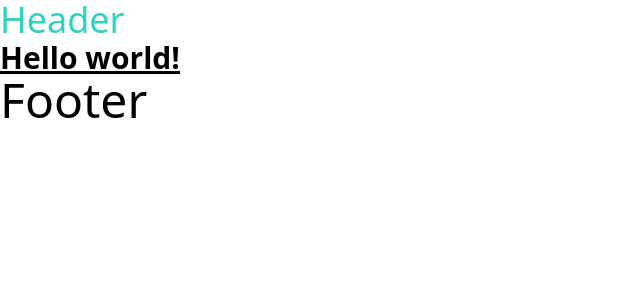
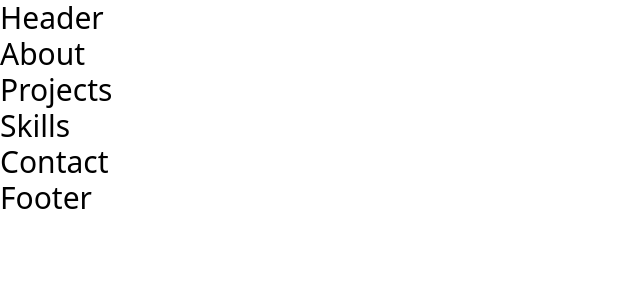
Before and after one commit to EC-9624/portfolio, a React (Vite) app: page / in a window 1280 px wide. Shown: the top 300 px of the page, without its empty margins (0-640 px from the left). Built offline with nearby package versions, Linux system fonts and the light colour scheme.

Commit message:
add boilerplate

```diff
--- a/index.html
+++ b/index.html
@@ -1,13 +1,19 @@
 <!DOCTYPE html>
 <html lang="en">
+
 <head>
   <meta charset="UTF-8" />
   <link rel="icon" type="image/svg+xml" href="/vite.svg" />
   <meta name="viewport" content="width=device-width, initial-scale=1.0" />
-    <title>Vite + React</title>
+  <title>Portfolio</title>
+  <link rel="preconnect" href="https://fonts.googleapis.com">
+  <link rel="preconnect" href="https://fonts.gstatic.com" crossorigin>
+  <link href="https://fonts.googleapis.com/css2?family=Inter:wght@100;200;800;900&display=swap" rel="stylesheet">
 </head>
+
 <body>
   <div id="root"></div>
   <script type="module" src="/src/main.jsx"></script>
 </body>
+
 </html>
--- a/src/App.jsx
+++ b/src/App.jsx
@@ -1,12 +1,19 @@
 import React from "react";
 import Header from "./components/Header";
 import Footer from "./components/Footer";
+import Skills from "./components/Skills";
+import Project from "./components/Project";
+import Contact from "./components/Contact";
+import About from "./components/About";
 
 function App() {
   return (
     <div className="App">
       <Header></Header>
-      <h1 className="text-3xl font-bold underline">Hello world!</h1>
+      <About></About>
+      <Project></Project>
+      <Skills></Skills>
+      <Contact></Contact>
       <Footer></Footer>
     </div>
   );
--- /dev/null
+++ b/src/components/About.jsx
@@ -0,0 +1,7 @@
+import React from "react";
+
+function About() {
+  return <div className="text-3xl"> About</div>;
+}
+
+export default About;
--- /dev/null
+++ b/src/components/Contact.jsx
@@ -0,0 +1,7 @@
+import React from "react";
+
+function Contact() {
+  return <div className="text-3xl"> Contact</div>;
+}
+
+export default Contact;
--- a/src/components/Footer.jsx
+++ b/src/components/Footer.jsx
@@ -1,7 +1,7 @@
 import React from "react";
 
 function Footer() {
-  return <div className="text-5xl">Footer</div>;
+  return <div className="text-3xl">Footer</div>;
 }
 
 export default Footer;
--- a/src/components/Header.jsx
+++ b/src/components/Header.jsx
@@ -1,7 +1,7 @@
 import React from "react";
 
 function Header() {
-  return <div className="text-4xl text-teal-400">Header</div>;
+  return <div className="text-3xl">Header</div>;
 }
 
 export default Header;
--- /dev/null
+++ b/src/components/Project.jsx
@@ -0,0 +1,7 @@
+import React from "react";
+
+function Project() {
+  return <div className="text-3xl">Projects</div>;
+}
+
+export default Project;
--- /dev/null
+++ b/src/components/Skills.jsx
@@ -0,0 +1,7 @@
+import React from "react";
+
+function Skills() {
+  return <div className="text-3xl">Skills</div>;
+}
+
+export default Skills;
--- a/tailwind.config.js
+++ b/tailwind.config.js
@@ -1,8 +1,13 @@
 /** @type {import('tailwindcss').Config} */
 export default {
   content: ["./index.html", "./src/**/*.{js,ts,jsx,tsx}"],
+  darkMode: "class",
   theme: {
-    extend: {},
+    extend: {
+      fontFamily: {
+        inter: ["inter", "serif"],
+      },
+    },
   },
   plugins: [],
 };
```
Lines whose indentation alone changed are shown as unchanged.
